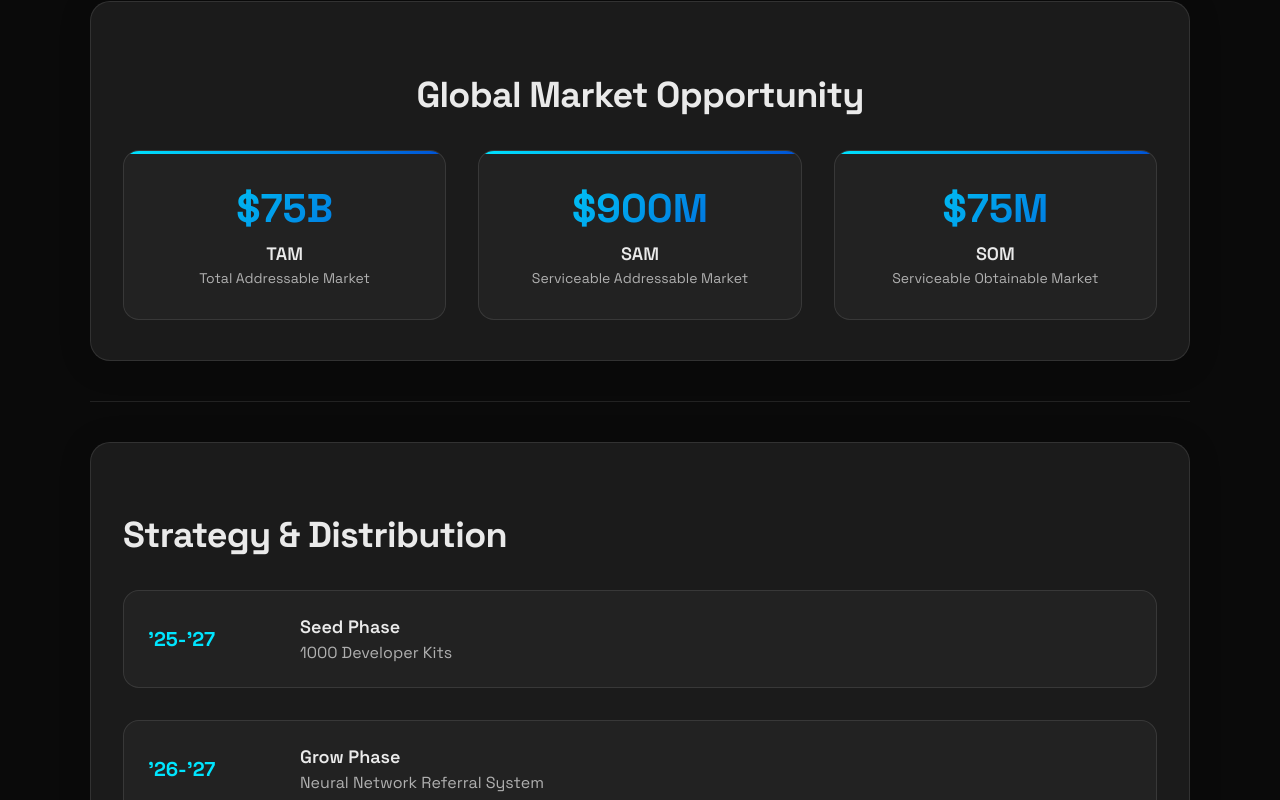
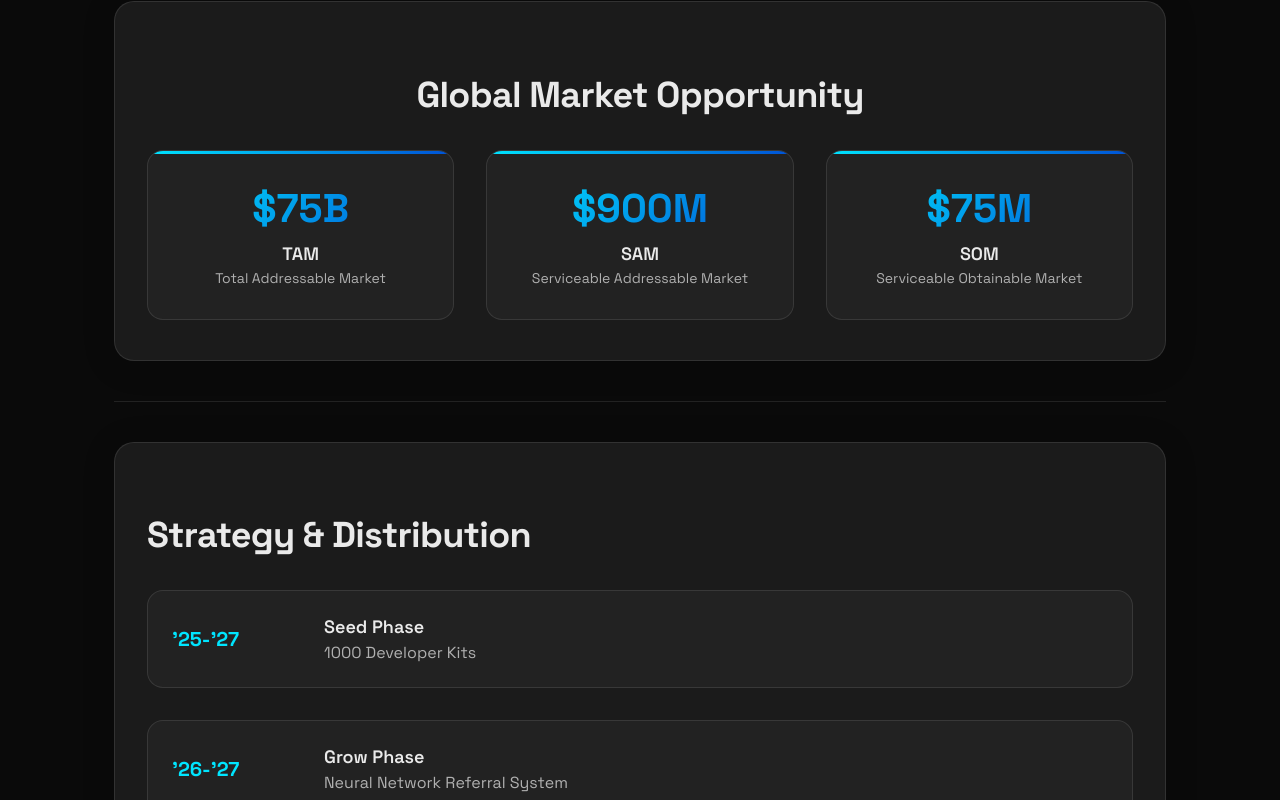
Before and after one commit to NeoDiuZ/neural-drive-site, a Next.js app: page / in a window 1280 px wide. Shown: the part 2000-2800 px from the top of the page. Built offline with nearby package versions, Linux system fonts and the light colour scheme.

Commit message:
Improved UI

```diff
--- a/app/components/AnimatedBackground.js
+++ b/app/components/AnimatedBackground.js
@@ -17,34 +17,30 @@ const AnimatedBackground = () => {
     const getResponsiveConfig = () => {
       const isMobile = width < 768;
       const isTablet = width >= 768 && width < 1024;
-      const isSmallWindow = width < 1200 && height < 800;
 
       if (isMobile) {
         return {
-          dotCount: 12,           // Much fewer dots on mobile (reduced from 25)
-          connectionDistance: 60, // Even shorter connection distance (reduced from 80)
-          speed: 0.2,             // Even slower animation (reduced from 0.3)
-          dotOpacity: 0.4,        // Lower opacity for subtlety (reduced from 0.6)
-          lineWidth: 0.3,         // Much thinner lines (reduced from 0.5)
-          maxConnections: 2       // Limit connections per dot
+          dotCount: 25,           // Much fewer dots on mobile
+          connectionDistance: 80,  // Shorter connection distance
+          speed: 0.3,             // Slower animation
+          dotOpacity: 0.6,        // Slightly more visible dots
+          lineWidth: 0.5          // Thinner lines
         };
-      } else if (isTablet || isSmallWindow) {
+      } else if (isTablet) {
         return {
-          dotCount: 30,           // Fewer dots for tablets/small windows (reduced from 45)
-          connectionDistance: 80, // Shorter connections (reduced from 100)
-          speed: 0.3,             // Slower speed (reduced from 0.4)
-          dotOpacity: 0.4,        // Lower opacity
-          lineWidth: 0.4,         // Thinner lines (reduced from 0.6)
-          maxConnections: 3       // Limit connections per dot
+          dotCount: 45,           // Medium number for tablets
+          connectionDistance: 100,
+          speed: 0.4,
+          dotOpacity: 0.5,
+          lineWidth: 0.6
         };
       } else {
         return {
-          dotCount: 60,           // Reduced even for desktop (from 80)
-          connectionDistance: 120, // Slightly shorter (from 150)
-          speed: 0.4,             // Slightly slower (from 0.5)
+          dotCount: 80,           // Full density for desktop
+          connectionDistance: 150,
+          speed: 0.5,
           dotOpacity: 0.5,
-          lineWidth: 0.6,         // Thinner lines (from 0.8)
-          maxConnections: 4       // Limit connections per dot
+          lineWidth: 0.8
         };
       }
     };
@@ -108,10 +104,7 @@ const AnimatedBackground = () => {
 
     const connect = () => {
       for (let i = 0; i < dots.length; i++) {
-        let connectionCount = 0;
-        for (let j = i + 1; j < dots.length; j++) {
-          if (connectionCount >= config.maxConnections) break;
-
+        for (let j = i; j < dots.length; j++) {
           const distance = Math.sqrt(
             Math.pow(dots[i].x - dots[j].x, 2) + Math.pow(dots[i].y - dots[j].y, 2)
           );
@@ -119,10 +112,9 @@ const AnimatedBackground = () => {
             ctx.beginPath();
             ctx.moveTo(dots[i].x, dots[i].y);
             ctx.lineTo(dots[j].x, dots[j].y);
-            ctx.strokeStyle = `rgba(255, 255, 255, ${(1 - distance / config.connectionDistance) * 0.6})`;
+            ctx.strokeStyle = `rgba(255, 255, 255, ${(1 - distance / config.connectionDistance) * 0.8})`;
             ctx.lineWidth = config.lineWidth;
             ctx.stroke();
-            connectionCount++;
           }
         }
       }
--- a/app/globals.css
+++ b/app/globals.css
@@ -84,8 +84,9 @@ body {
   max-width: 1100px;
   margin-left: auto;
   margin-right: auto;
-  padding-left: 1rem;
-  padding-right: 1rem;
+  padding-left: 1.5rem;
+  padding-right: 1.5rem;
+  box-sizing: border-box;
 }
 
 /* Problem/Solution Split Layout */
@@ -321,8 +322,16 @@ body {
 }
 
 @media (max-width: 768px) {
+  .max-content {
+    padding-left: 1rem;
+    padding-right: 1rem;
+    margin-left: auto;
+    margin-right: auto;
+  }
+
   .split-section {
     grid-template-columns: 1fr;
+    gap: 1.5rem;
   }
 
   .stats-grid {
@@ -344,94 +353,35 @@ body {
 
   .section-card {
     padding: 1.5rem 1rem;
-    margin-left: 0.5rem;
-    margin-right: 0.5rem;
-    margin-bottom: 2rem;
+    margin-left: 0;
+    margin-right: 0;
   }
 
   .section-title {
     font-size: 1.75rem;
   }
+}
 
+@media (max-width: 480px) {
   .max-content {
-    max-width: 100%;
     padding-left: 1rem;
     padding-right: 1rem;
-  }
-
-  /* Fix team grid on mobile */
-  .team-grid {
-    grid-template-columns: 1fr;
-    gap: 1.5rem;
-  }
-
-  .team-card {
-    margin-left: 0.5rem;
-    margin-right: 0.5rem;
-  }
-
-  /* Fix market cards on mobile */
-  .market-card {
-    margin-left: 0.5rem;
-    margin-right: 0.5rem;
-  }
-
-  /* Fix partner logos on mobile */
-  .partner-logo {
-    min-width: 120px;
-    padding: 1rem;
-  }
-
-  /* Fix timeline on mobile */
-  .timeline-item {
-    margin-left: 0.5rem;
-    margin-right: 0.5rem;
-  }
-
-  /* Fix stats grid on mobile */
-  .stat-card {
-    padding: 1rem 0.5rem;
-  }
-}
-
-/* Additional mobile breakpoint for very small screens */
-@media (max-width: 480px) {
-  .max-content {
-    padding-left: 0.75rem;
-    padding-right: 0.75rem;
+    margin-left: auto;
+    margin-right: auto;
   }
 
   .section-card {
-    padding: 1.25rem 0.75rem;
-    margin-left: 0.25rem;
-    margin-right: 0.25rem;
+    padding: 1.25rem 1rem;
+    border-radius: 1rem;
+    margin-left: 0;
+    margin-right: 0;
   }
 
-  .stats-grid {
-    grid-template-columns: 1fr;
+  .section-title {
+    font-size: 1.5rem;
+  }
+
+  .split-section {
     gap: 1rem;
   }
-
-  .partner-logos {
-    flex-direction: column;
-    gap: 1rem;
-  }
-
-  .team-card, .market-card, .timeline-item {
-    margin-left: 0.25rem;
-    margin-right: 0.25rem;
-  }
-
-  /* Ensure main title doesn't overflow on very small screens */
-  h1 {
-    font-size: 10vw !important;
-    line-height: 0.9 !important;
-  }
 }
-
-/* Medium mobile screens */
-@media (max-width: 640px) {
-  h1 {
-    font-size: 11vw !important;
-  }
-}
--- a/app/page.js
+++ b/app/page.js
@@ -28,7 +28,7 @@ export default function Home() {
       </main>
 
       {/* Executive Summary Sections */}
-      <main className="relative z-10 max-content w-full mt-[-6rem] mb-16">
+      <main className="relative z-10 max-content mt-[-6rem] mb-16">
 
         {/* Problem & Solution - Split Layout */}
         <div className="split-section">
```
